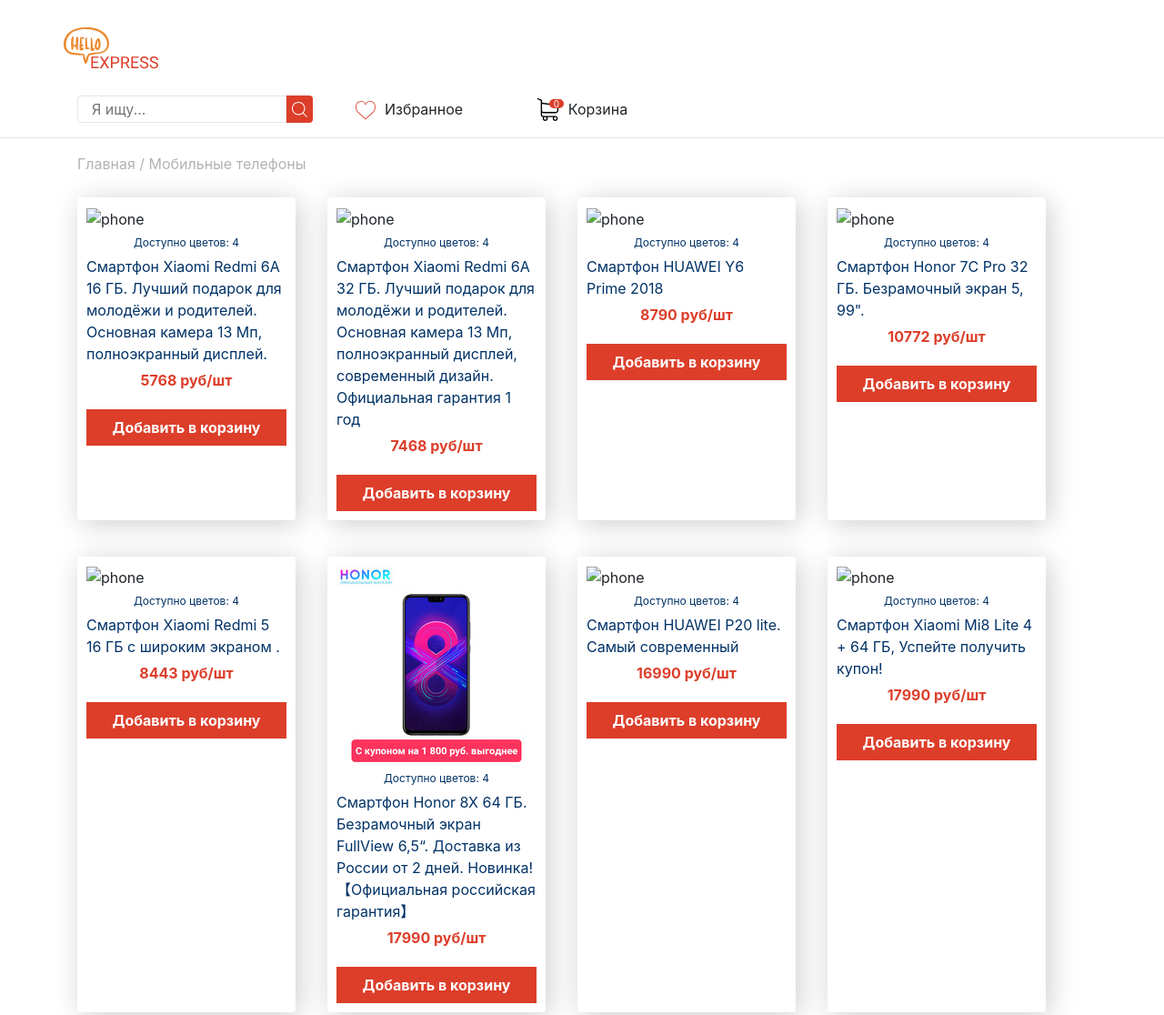
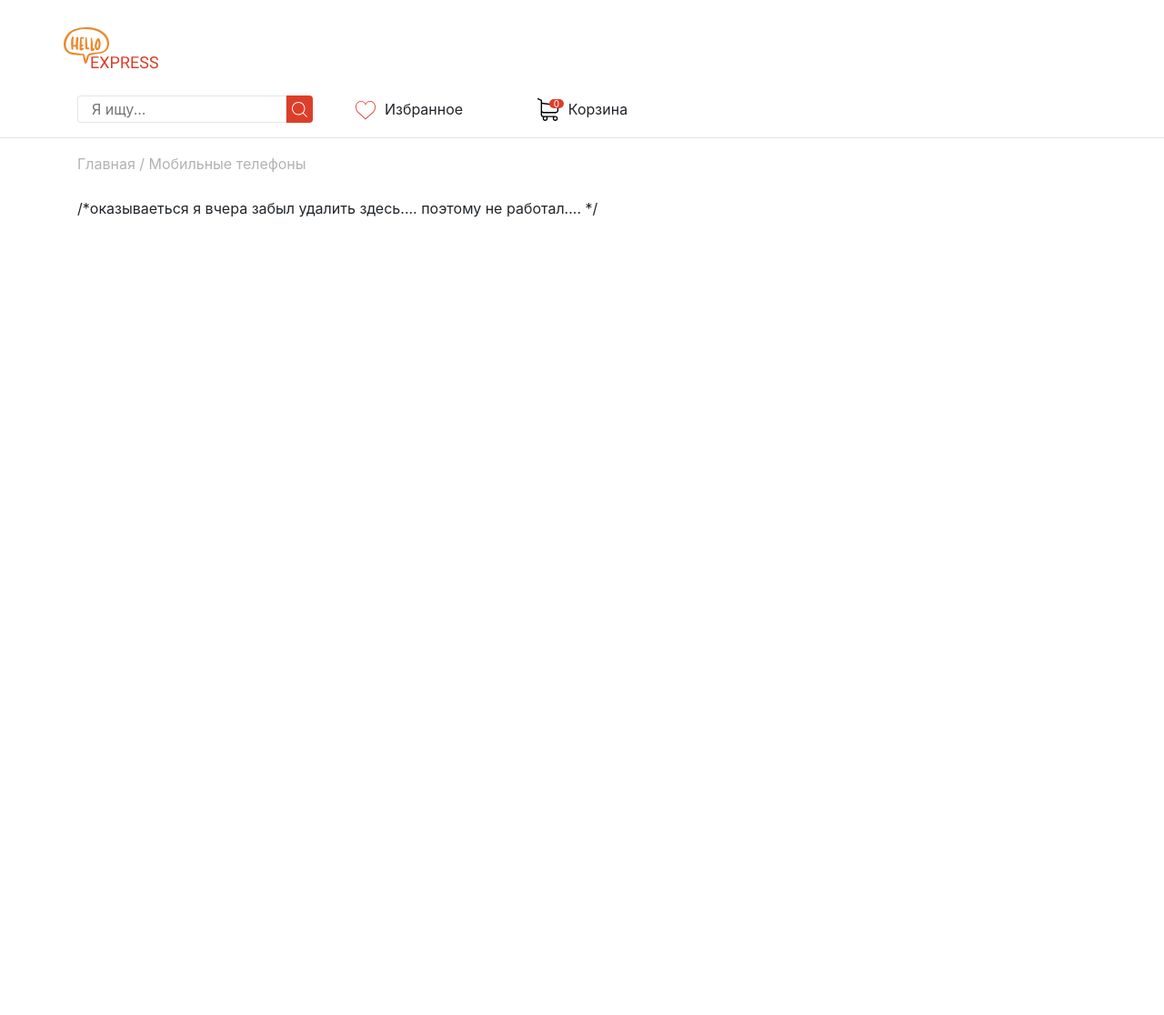
Before and after one commit to muhanbetkali/glo_js, a plain HTML site: page index.html in a window 1280 px wide. Shown: the top 1116 px of the page at 91% size. After the commit the page ends 800 px from the top, so only its background shows below. Drawn offline with nearby package versions, Linux system fonts and the light colour scheme; no server answers.

Commit message:
Deleted lines
#Day 3.5 : )
//Yesterday my code won't run, because i forgotten remove lines

```diff
--- a/index.html
+++ b/index.html
@@ -56,94 +56,9 @@
     <div class="goods">
         <div class="container">
             <div class="goods__wrapper">
-                <div class="goods__item">
-                    <img class="goods__img" src="img/1.jpg" alt="phone">
-                    <div class="goods__colors">Доступно цветов: 4</div>
-                    <div class="goods__title">
-                        Смартфон Xiaomi Redmi 6A 16 ГБ. Лучший подарок для молодёжи и родителей. Основная камера 13 Мп, полноэкранный дисплей.
-                    </div>
-                    <div class="goods__price">
-                        <span>5768</span> руб/шт
-                    </div>
-                    <button class="goods__btn">Добавить в корзину</button>
-                </div>
-                <div class="goods__item">
-                    <img class="goods__img" src="img/2.jpg" alt="phone">
-                    <div class="goods__colors">Доступно цветов: 4</div>
-                    <div class="goods__title">
-                        Смартфон Xiaomi Redmi 6A 32 ГБ. Лучший подарок для молодёжи и родителей. Основная камера 13 Мп, полноэкранный дисплей, современный дизайн. Официальная гарантия 1 год
-                    </div>
-                    <div class="goods__price">
-                        <span>7468</span> руб/шт
-                    </div>
-                    <button class="goods__btn">Добавить в корзину</button>
-                </div>
-                <div class="goods__item">
-                    <img class="goods__img" src="img/3.jpg" alt="phone">
-                    <div class="goods__colors">Доступно цветов: 4</div>
-                    <div class="goods__title">
-                        Смартфон HUAWEI Y6 Prime 2018
-                    </div>
-                    <div class="goods__price">
-                        <span>8790</span> руб/шт
-                    </div>
-                    <button class="goods__btn">Добавить в корзину</button>
-                </div>
-                <div class="goods__item">
-                    <img class="goods__img" src="img/4.jpg" alt="phone">
-                    <div class="goods__colors">Доступно цветов: 4</div>
-                    <div class="goods__title">
-                        Cмартфон Honor 7С Pro 32 ГБ. Безрамочный экран 5, 99".
-                    </div>
-                    <div class="goods__price">
-                        <span>10772</span> руб/шт
-                    </div>
-                    <button class="goods__btn">Добавить в корзину</button>
-                </div>
-                <div class="goods__item">
-                    <img class="goods__img" src="img/5.jpg" alt="phone">
-                    <div class="goods__colors">Доступно цветов: 4</div>
-                    <div class="goods__title">
-                        Смартфон Xiaomi Redmi 5 16 ГБ с широким экраном .
-                    </div>
-                    <div class="goods__price">
-                        <span>8443</span> руб/шт
-                    </div>
-                    <button class="goods__btn">Добавить в корзину</button>
-                </div>
-                <div class="goods__item">
-                    <img class="goods__img" src="img/6.jpg" alt="phone">
-                    <div class="goods__colors">Доступно цветов: 4</div>
-                    <div class="goods__title">
-                        Cмартфон Honor 8X 64 ГБ. Безрамочный экран FullView 6,5“. Доставка из России от 2 дней. Новинка!【Официальная российская гарантия】
-                    </div>
-                    <div class="goods__price">
-                        <span>17990</span> руб/шт
-                    </div>
-                    <button class="goods__btn">Добавить в корзину</button>
-                </div>
-                <div class="goods__item">
-                    <img class="goods__img" src="img/7.jpg" alt="phone">
-                    <div class="goods__colors">Доступно цветов: 4</div>
-                    <div class="goods__title">
-                        Смартфон HUAWEI P20 lite. Самый современный
-                    </div>
-                    <div class="goods__price">
-                        <span>16990</span> руб/шт
-                    </div>
-                    <button class="goods__btn">Добавить в корзину</button>
-                </div>
-                <div class="goods__item">
-                    <img class="goods__img" src="img/8.jpg" alt="phone">
-                    <div class="goods__colors">Доступно цветов: 4</div>
-                    <div class="goods__title">
-                        Смартфон Xiaomi Mi8 Lite 4 + 64 ГБ, Успейте получить купон!
-                    </div>
-                    <div class="goods__price">
-                        <span>17990</span> руб/шт
-                    </div>
-                    <button class="goods__btn">Добавить в корзину</button>
-                </div>
+                 /*оказываеться я вчера забыл удалить здесь....
+                   поэтому не работал....
+                   */
             </div>
         </div>
     </div>
```
